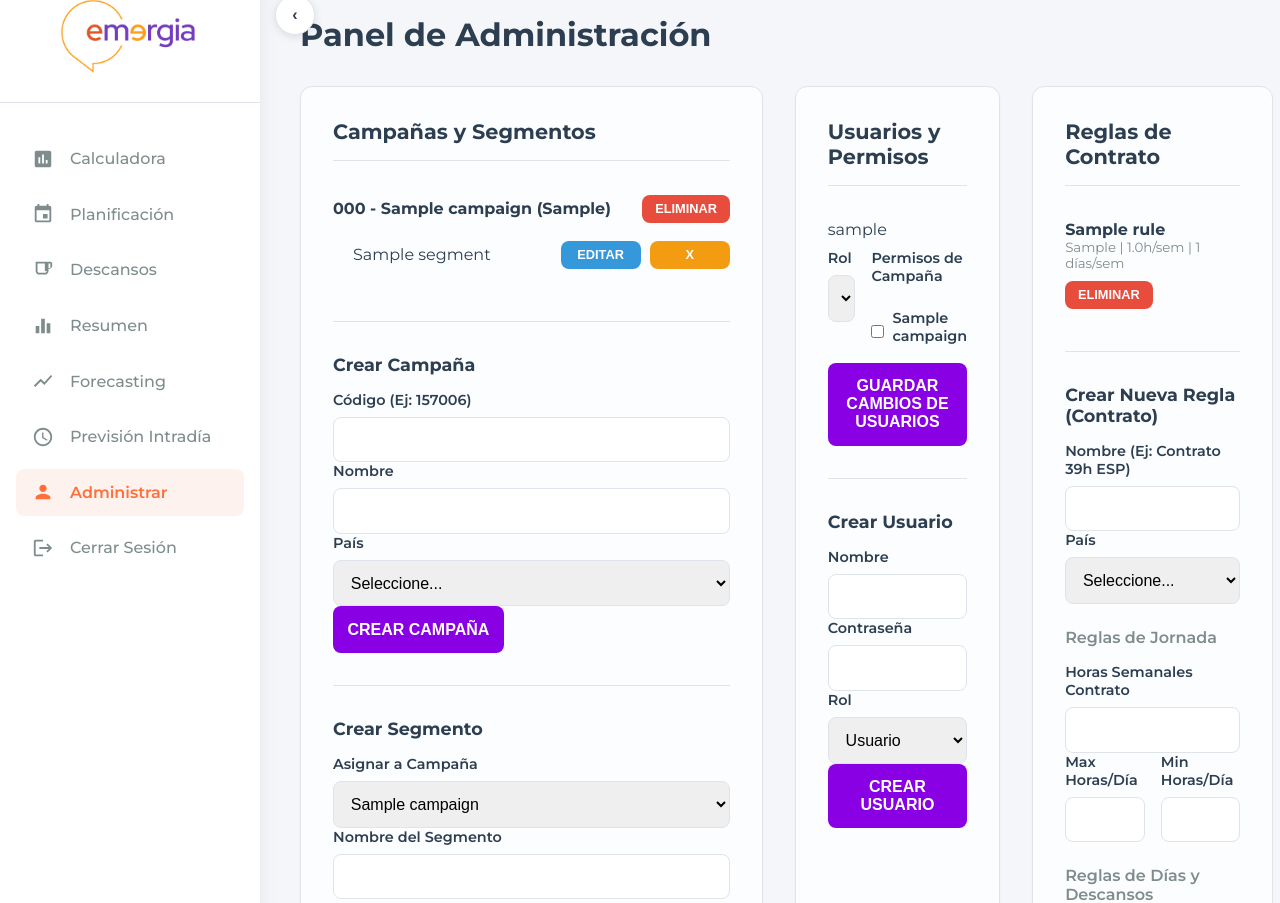
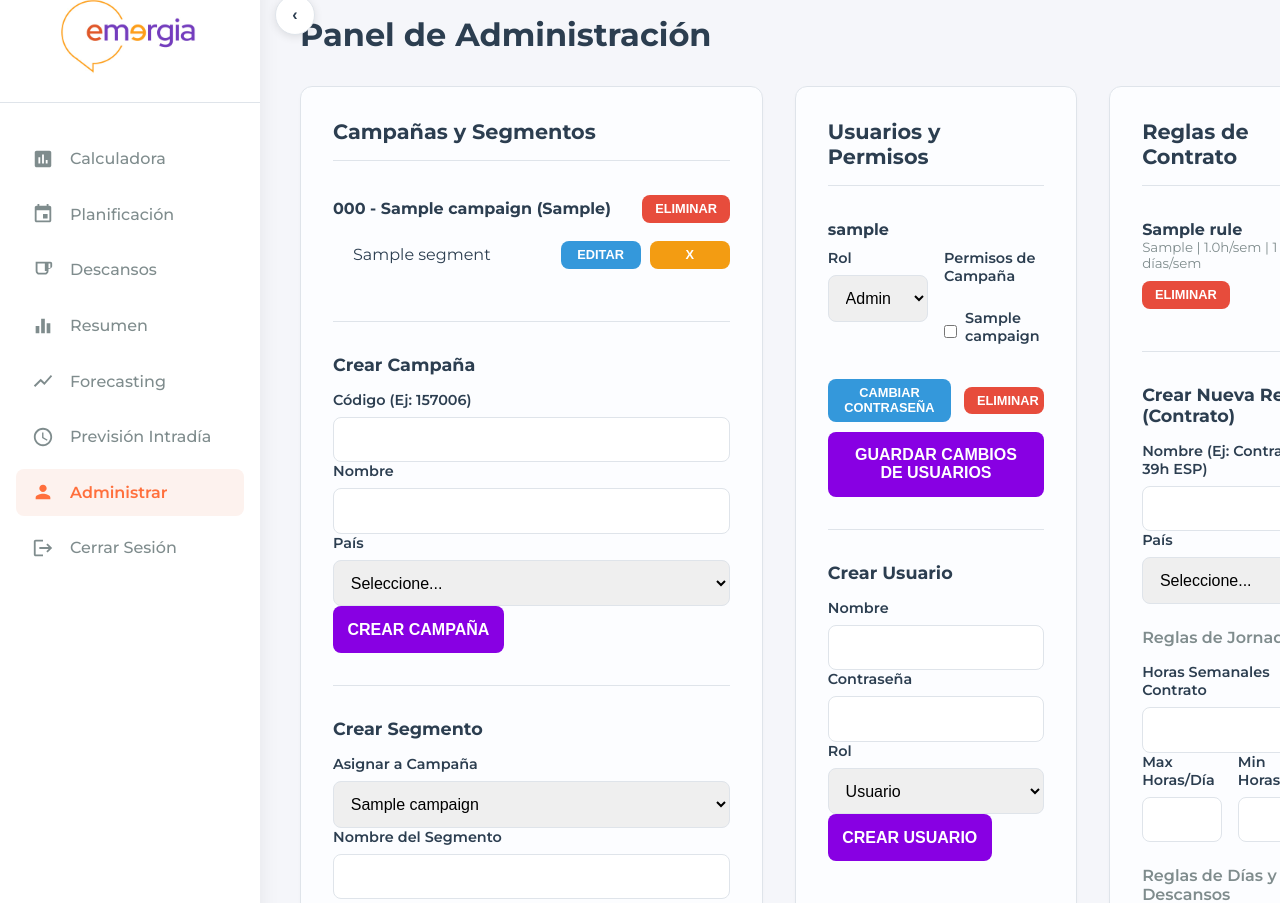
Before and after one commit to acruzv2025/Planificador-WFM, a Flask app: page /admin in a window 1280 px wide. Shown: the part 25-928 px from the top of the page. Run offline with Flask 3, Linux system fonts and the light colour scheme; the visitor is signed in with stand-in values (Sample User, id 1); tables that the repository leaves empty hold one stand-in row (values such as "Sample post").

Commit message:
Update admin_users.html

```diff
--- a/templates/admin_users.html
+++ b/templates/admin_users.html
@@ -28,6 +28,12 @@
     hr { margin: 2rem 0; border: none; border-top: 1px solid var(--color-border); }
     .schedule-grid { display: grid; grid-template-columns: 80px 1fr 1fr; gap: 0.5rem 1rem; align-items: center; }
     .schedule-grid label { font-weight: normal; }
+    /* Estilos para el Modal */
+    .modal-overlay { position: fixed; top: 0; left: 0; width: 100%; height: 100%; background: rgba(0,0,0,0.5); z-index: 1000; display: none; align-items: center; justify-content: center; }
+    .modal-content { background: white; padding: 2rem; border-radius: 8px; width: 90%; max-width: 400px; box-shadow: 0 5px 15px rgba(0,0,0,0.3); }
+    .modal-header { display: flex; justify-content: space-between; align-items: center; margin-bottom: 1.5rem; }
+    .modal-close { background: none; border: none; font-size: 1.5rem; cursor: pointer; color: #aaa; }
+    .user-actions { margin-top: 1rem; display: flex; gap: 0.5rem; align-items: center; width: 100%;}
 </style>
 {% endblock %}
 
@@ -39,6 +45,7 @@
 {% endwith %}
 
 <div class="main-grid">
+    <!-- Columna de Campañas y Segmentos (Sin Cambios) -->
     <div class="section-card">
         <h2>Campañas y Segmentos</h2>
         <div class="item-list"><ul>
@@ -115,6 +122,8 @@
             <button type="button" id="cancel-edit-btn" onclick="resetSegmentForm()" style="display:none; background-color: #7f8c8d; margin-top: 0.5rem;">Cancelar Edición</button>
         </form>
     </div>
+
+    <!-- Columna de Usuarios y Permisos (MODIFICADA) -->
     <div class="section-card">
         <h2>Usuarios y Permisos</h2>
         <form method="POST" action="{{ url_for('admin') }}">
@@ -122,7 +131,7 @@
             <div class="item-list"><ul>
                 {% for user in users %}
                     <li style="flex-direction: column; align-items: flex-start;">
-                        <span>{{ user.username }}</span>
+                        <strong>{{ user.username }}</strong>
                         {% if user.username == 'admin' %}
                             <span><strong>{{ user.role }}</strong> (Todos los permisos)</span>
                         {% else %}
@@ -146,6 +155,15 @@
                                     </div>
                                 </div>
                             </div>
+                            <!-- ===> NUEVOS BOTONES DE ACCIONES <=== -->
+                            <div class="user-actions">
+                                <button type="button" class="btn-edit" onclick="openPasswordModal('{{ user.id }}', '{{ user.username }}')">Cambiar Contraseña</button>
+                                <form method="POST" action="{{ url_for('admin') }}" onsubmit="return confirm('¿Estás seguro de que quieres eliminar al usuario {{ user.username }}? Esta acción no se puede deshacer.');" style="display: inline;">
+                                    <input type="hidden" name="action" value="delete_user">
+                                    <input type="hidden" name="user_id" value="{{ user.id }}">
+                                    <button type="submit" class="btn-delete">Eliminar</button>
+                                </form>
+                            </div>
                         {% endif %}
                     </li>
                 {% endfor %}
@@ -155,12 +173,14 @@
         <form method="POST" action="{{ url_for('admin') }}">
             <input type="hidden" name="action" value="create_user">
             <h3>Crear Usuario</h3>
-            <div class="form-group"><label>Nombre</label><input type="text" name="new_username"></div>
-            <div class="form-group"><label>Contraseña</label><input type="password" name="new_password"></div>
+            <div class="form-group"><label>Nombre</label><input type="text" name="new_username" required></div>
+            <div class="form-group"><label>Contraseña</label><input type="password" name="new_password" required></div>
             <div class="form-group"><label>Rol</label><select name="new_role"><option value="user" selected>Usuario</option><option value="admin">Administrador</option></select></div>
             <button type="submit">Crear Usuario</button>
         </form>
     </div>
+
+     <!-- Columna de Reglas de Contrato (Sin Cambios) -->
      <div class="section-card">
        <h2>Reglas de Contrato</h2>
         <div class="item-list"><ul>
@@ -198,10 +218,36 @@
        </form>
    </div>
 </div>
+
+<!-- ===> NUEVO MODAL PARA CAMBIAR CONTRASEÑA <=== -->
+<div id="password-modal" class="modal-overlay">
+    <div class="modal-content">
+        <div class="modal-header">
+            <h3 id="password-modal-title">Cambiar Contraseña</h3>
+            <button type="button" class="modal-close" onclick="closePasswordModal()">&times;</button>
+        </div>
+        <form method="POST" action="{{ url_for('admin') }}">
+            <input type="hidden" name="action" value="change_password">
+            <input type="hidden" id="user-id-for-password" name="user_id_for_password">
+
+            <div class="form-group">
+                <label for="new_password_modal">Nueva Contraseña</label>
+                <input type="password" id="new_password_modal" name="new_password_modal" required>
+            </div>
+            <div class="form-group">
+                <label for="confirm_password_modal">Confirmar Nueva Contraseña</label>
+                <input type="password" id="confirm_password_modal" name="confirm_password_modal" required>
+            </div>
+            <button type="submit">Guardar Contraseña</button>
+        </form>
+    </div>
+</div>
+
 {% endblock %}
 
 {% block scripts %}
 <script>
+    // --- Lógica para editar segmentos (sin cambios) ---
     async function editSegment(segmentId) {
         const response = await fetch(`/api/get_segment_details/${segmentId}`);
         if (!response.ok) {
@@ -244,5 +290,28 @@
         document.getElementById('segment-submit-btn').innerText = 'Crear Segmento';
         document.getElementById('cancel-edit-btn').style.display = 'none';
     }
+
+    // --- NUEVO JAVASCRIPT PARA EL MODAL DE CONTRASEÑA ---
+    const modal = document.getElementById('password-modal');
+
+    function openPasswordModal(userId, username) {
+        document.getElementById('password-modal-title').innerText = `Cambiar Contraseña para: ${username}`;
+        document.getElementById('user-id-for-password').value = userId;
+        modal.style.display = 'flex';
+    }
+
+    function closePasswordModal() {
+        modal.style.display = 'none';
+        // Limpiar campos por seguridad
+        document.getElementById('new_password_modal').value = '';
+        document.getElementById('confirm_password_modal').value = '';
+    }
+
+    // Cerrar el modal si se hace clic fuera del contenido
+    window.onclick = function(event) {
+        if (event.target == modal) {
+            closePasswordModal();
+        }
+    }
 </script>
 {% endblock %}
```
